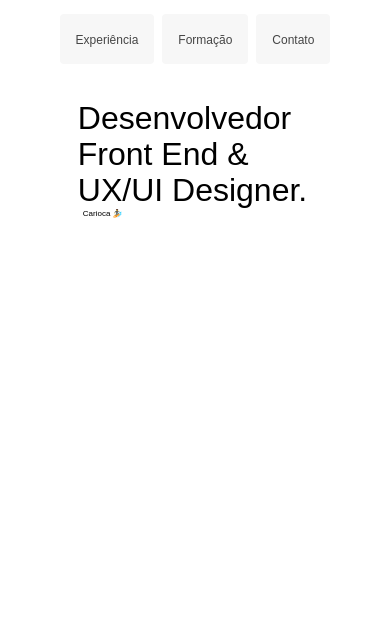
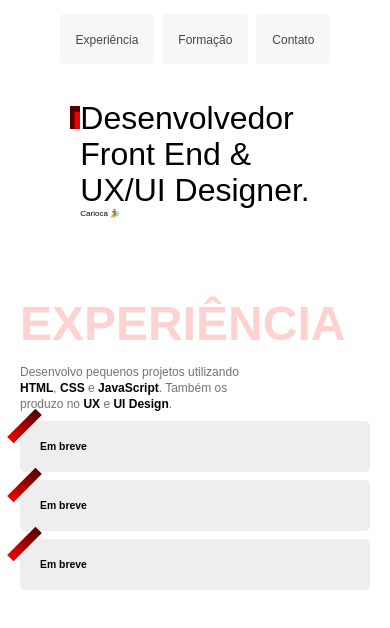
Before and after one commit to Zupinhou/Portfolio, a plain HTML site: page index.html in a window 390 px wide. Shown: the part 66-694 px from the top of the page. Drawn offline with Linux system fonts and the light colour scheme.

Commit message:
Foi adicionado a seção experiência e modificado a responsividade do site

```diff
--- a/index.html
+++ b/index.html
@@ -20,15 +20,30 @@
       </ul>
     </nav>
   </header>
-  <main>
-    <article class="introducao">
-      <div>
-        <h1>Desenvolvedor<br> Front End &<br> UX/UI Designer.</h1>
-        <p>Carioca 🏄‍️</p>
+  <main class="introducao">
+    <div>
+      <h1>Desenvolvedor<br> Front End &<br> UX/UI Designer.</h1>
+      <p>Carioca 🏄‍️</p>
+    </div>
+    <img src="imagens/eu.jpg" alt="">
+  </main>
+  <section class="experiencia">
+    <h2 class="subtitulo">Experiência</h2>
+    <div>
+      <p class="experiencia-descricao">Desenvolvo pequenos projetos utilizando <strong>HTML</strong>, <strong>CSS</strong> e <strong>JavaScript</strong>. Também os produzo no <strong>UX</strong> e <strong>UI Design</strong>.</p>
+      <div class="experiencia-bloco">
+        <div class="experiencia-subbloco">
+          <h3 class="experiencia-empresa">Em breve</h3>
+        </div>
+        <div class="experiencia-subbloco">
+          <h3 class="experiencia-empresa">Em breve</h3>
+        </div>
+        <div class="experiencia-subbloco">
+          <h3 class="experiencia-empresa">Em breve</h3>
+        </div>
       </div>
-      <img src="imagens/eu.jpg" alt="">
-    </article>
-  </main>
+    </div>
+  </section>
 </body>
 
 </html>
--- a/style.css
+++ b/style.css
@@ -21,6 +21,10 @@ h1 {
 
 h2 {
   font-size: 4rem;
+}
+
+h3 {
+  font-size: 1.125rem;
 }
 
 p {
@@ -89,9 +93,7 @@ Estilos referentes ao conteúdo principal
   font-weight: 500;
   line-height: 1.125;
   letter-spacing: 0em;
-  text-align: left;
   white-space: nowrap;
-  margin-left: -5px;
   position: relative;
 }
 
@@ -105,6 +107,64 @@ Estilos referentes ao conteúdo principal
   top: -3px;
   left: -6px;
   z-index: -1;
+}
+
+/*
+Estilos referentes a experiência
+*/
+
+.experiencia {
+  max-width: 75rem;
+  display: grid;
+  grid-template-columns: 1fr 2fr;
+  gap: 16.875rem;
+  padding: 2.5rem 1.25rem;
+  margin: 0 auto;
+}
+
+.subtitulo {
+  color: #ffd2d2;
+  font-size: 7rem;
+  line-height: 1;
+  text-transform: uppercase;
+  word-break: break-all;
+  max-width: 5ch;
+}
+
+.experiencia-descricao {
+  font-size: 1.5rem;
+  line-height: 1.35;
+  max-width: 35ch;
+  color: #737373;
+  margin-bottom: 3.75rem;
+}
+
+.experiencia strong {
+  color: #000000;
+}
+
+.experiencia-bloco {
+  display: grid;
+  gap: 1.875rem;
+}
+
+.experiencia-subbloco {
+  background-color: #efeeee;
+  padding: 1.25rem;
+  border-radius: 0.3125rem;
+  position: relative;
+}
+
+.experiencia-empresa::before {
+  content: "";
+  display: block;
+  width: 9px;
+  height: 40px;
+  background: linear-gradient(#550000, #f20000);
+  position: absolute;
+  top: -15px;
+  left: 0px;
+  rotate: 45deg;
 }
 
 /*
@@ -129,6 +189,16 @@ Responsividade
   .introducao p {
     font-size: 1rem;
   }
+  .experiencia {
+    max-width: 75rem;
+    display: grid;
+    grid-template-columns: 1fr;
+    gap: 1rem;
+  }
+  .subtitulo{
+    font-size: 6rem;
+    max-width: max-content;
+  }
 }
 
 @media (max-width: 650px) {
@@ -143,10 +213,32 @@ Responsividade
     font-size: 2rem;
   }
   .introducao h1::before {
-    content: none;
+    content: "";
+    display: block;
+    width: 10px;
+    height: 23px;
+    background: url(./imagens/detalhe.svg) no-repeat;
+    position: absolute;
+    top: 5.5px;
+    left: -10px;
+    z-index: -1;
   }
   .introducao p {
     font-size: 0.5rem;
+  }
+  .subtitulo{
+    font-size: 5rem;
+    max-width: max-content;
+  }
+  .experiencia-descricao {
+    font-size: 1rem;
+    margin-bottom: 1rem;
+  }
+  .experiencia-bloco {
+    gap: 1rem;
+  }
+  .experiencia-empresa {
+    font-size: 0.75rem;
   }
 }
 
@@ -166,4 +258,18 @@ Responsividade
   .introducao img {
     display: none;
   }
+  .subtitulo{
+    font-size: 3rem;
+    max-width: max-content;
+  }
+  .experiencia-descricao {
+    font-size: 0.75rem;
+    margin-bottom: 0.5rem;
+  }
+  .experiencia-bloco {
+    gap: 0.5rem;
+  }
+  .experiencia-empresa {
+    font-size: 0.65rem;
+  }
 }
```
Also changed, not shown: imagens/detalhe-experiencia.svg (added).
